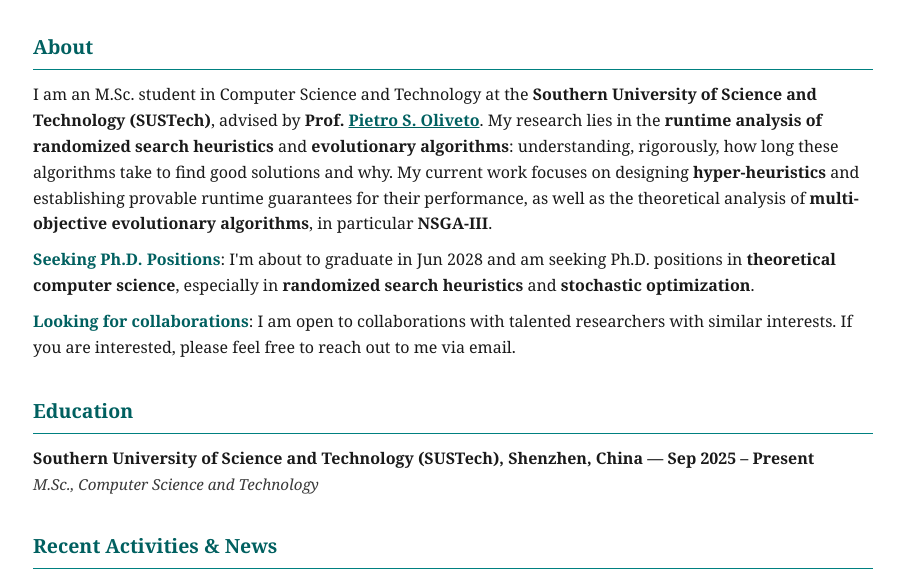
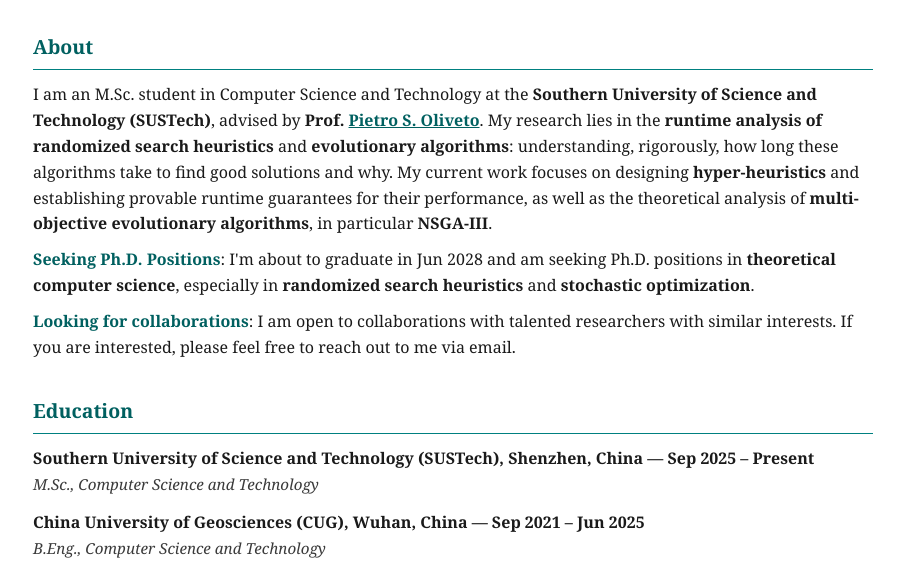
Before and after one commit to MqXuTodd/MqXuTodd.github.io, a plain HTML site: page index.html in a window 1280 px wide. Shown: the part 230-800 px from the top of the page, without its empty margins (187-1091 px from the left). Drawn offline with Linux system fonts and the light colour scheme.

Commit message:
some changes

```diff
--- a/index.html
+++ b/index.html
@@ -170,11 +170,11 @@
       <div class="meta">M.Sc., Computer Science and Technology</div>
       <!-- <div class="note">Advisor: Prof. <a href="https://peteroliveto.github.io/" target="_blank" rel="noopener">Pietro S. Oliveto</a></div> -->
     </div>
-    <!-- <div class="edu">
-      <div class="head">B.Eng., Computer Science and Technology</div>
-      <div class="meta">China University of Geosciences (CUG), Wuhan, China &mdash; Sep 2021 &ndash; Jun 2025</div>
+    <div class="edu">
+      <div class="head">China University of Geosciences (CUG), Wuhan, China &mdash; Sep 2021 &ndash; Jun 2025</div>
+      <div class="meta">B.Eng., Computer Science and Technology</div>
       <!-- <div class="note">GPA: 86 / 100</div> -->
-    <!-- </div> -->
+    </div>
   </section>
 
 
```
